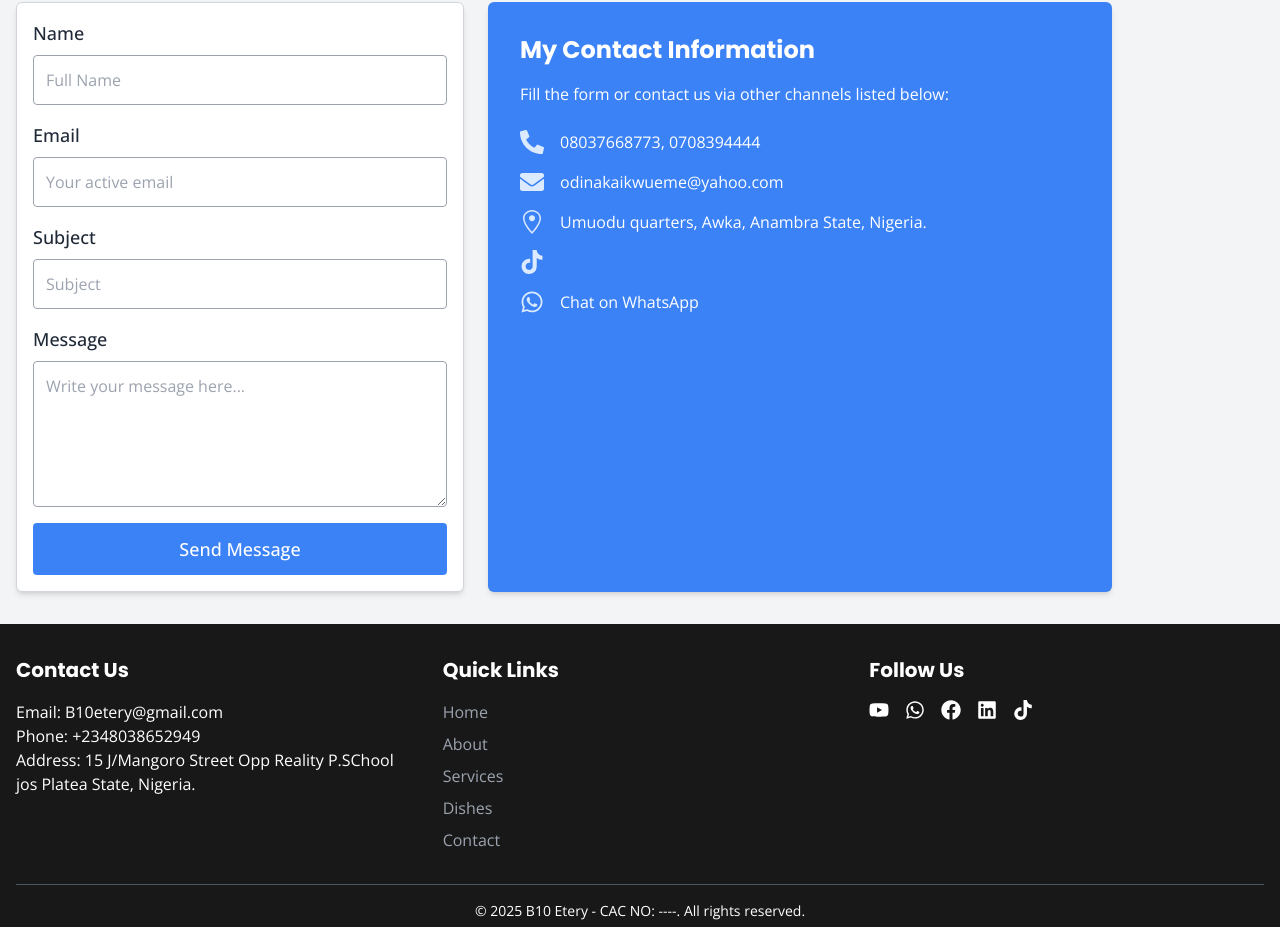
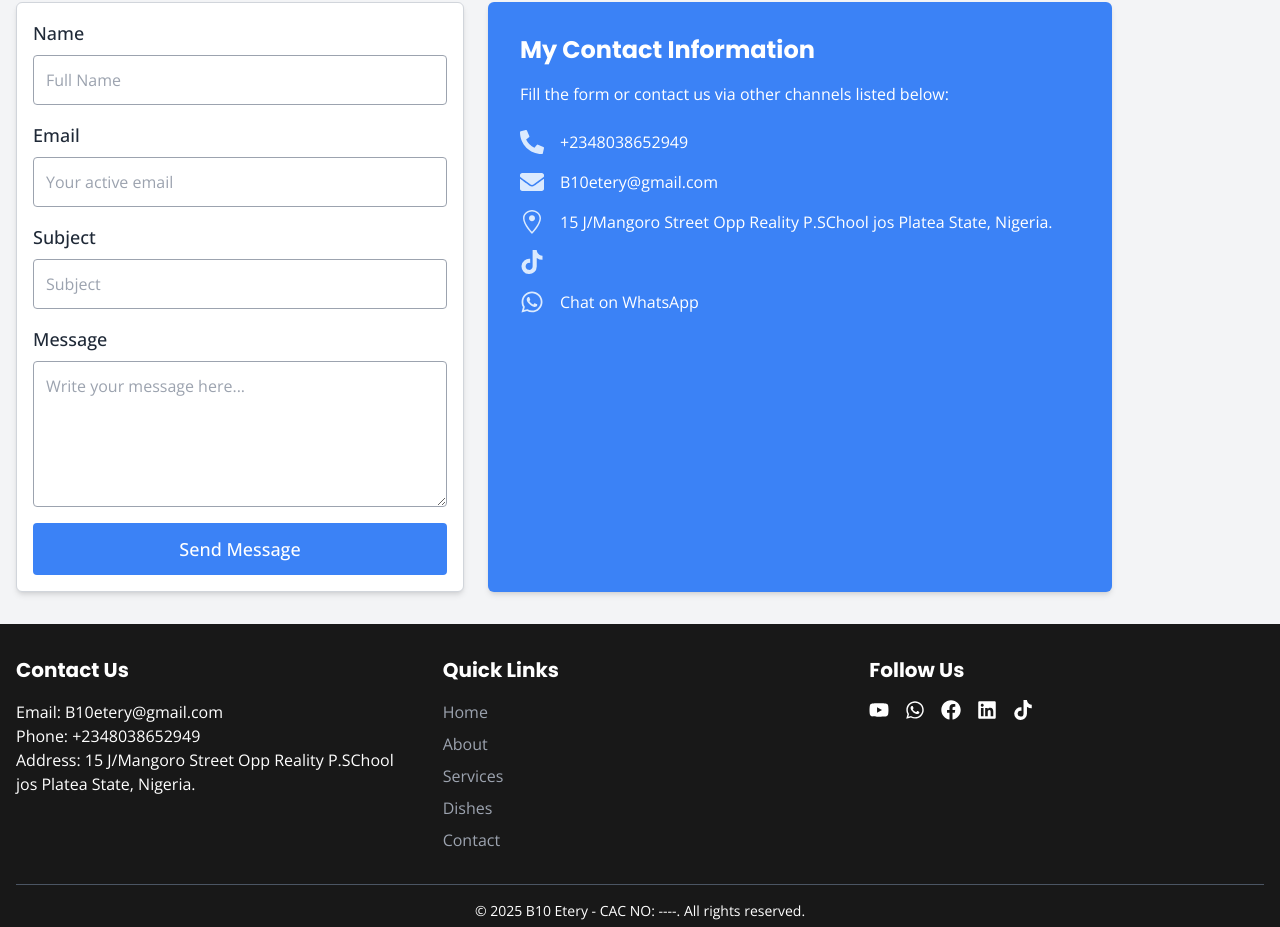
Before and after one commit to SunnyJohny/B10-Eatery, a React (Create React App) app: page / in a window 1280 px wide. Shown: the part 2612-3539 px from the top of the page. Built offline with nearby package versions, Linux system fonts and the light colour scheme; no server answers; the database is empty.

Commit message:
New Commit

```diff
--- a/src/components/Contact.jsx
+++ b/src/components/Contact.jsx
@@ -105,17 +105,26 @@ const Contact = () => {
             <div className="space-y-4">
               <div className="flex items-center">
                 <FaPhoneAlt className="text-blue-100 text-2xl mr-4" />
-                <p>08037668773, 0708394444</p>
+                <p>+2348038652949</p>
               </div>
+
+
+
+{/* Email: B10etery@gmail.com
+
+Phone: +2348038652949
+
+Address: 15 J/Mangoro Street Opp Reality P.SChool jos Platea State, Nigeria. */}
+
 
               <div className="flex items-center">
                 <FaEnvelope className="text-blue-100 text-2xl mr-4" />
-                <p>odinakaikwueme@yahoo.com</p>
+                <p>B10etery@gmail.com</p>
               </div>
 
               <div className="flex items-center">
                 <GoLocation className="text-blue-100 text-2xl mr-4" />
-                <p> Umuodu quarters, Awka, Anambra State, Nigeria.</p>
+                <p> 15 J/Mangoro Street Opp Reality P.SChool jos Platea State, Nigeria.</p>
               </div>
 
               <div className="flex items-center">
```
